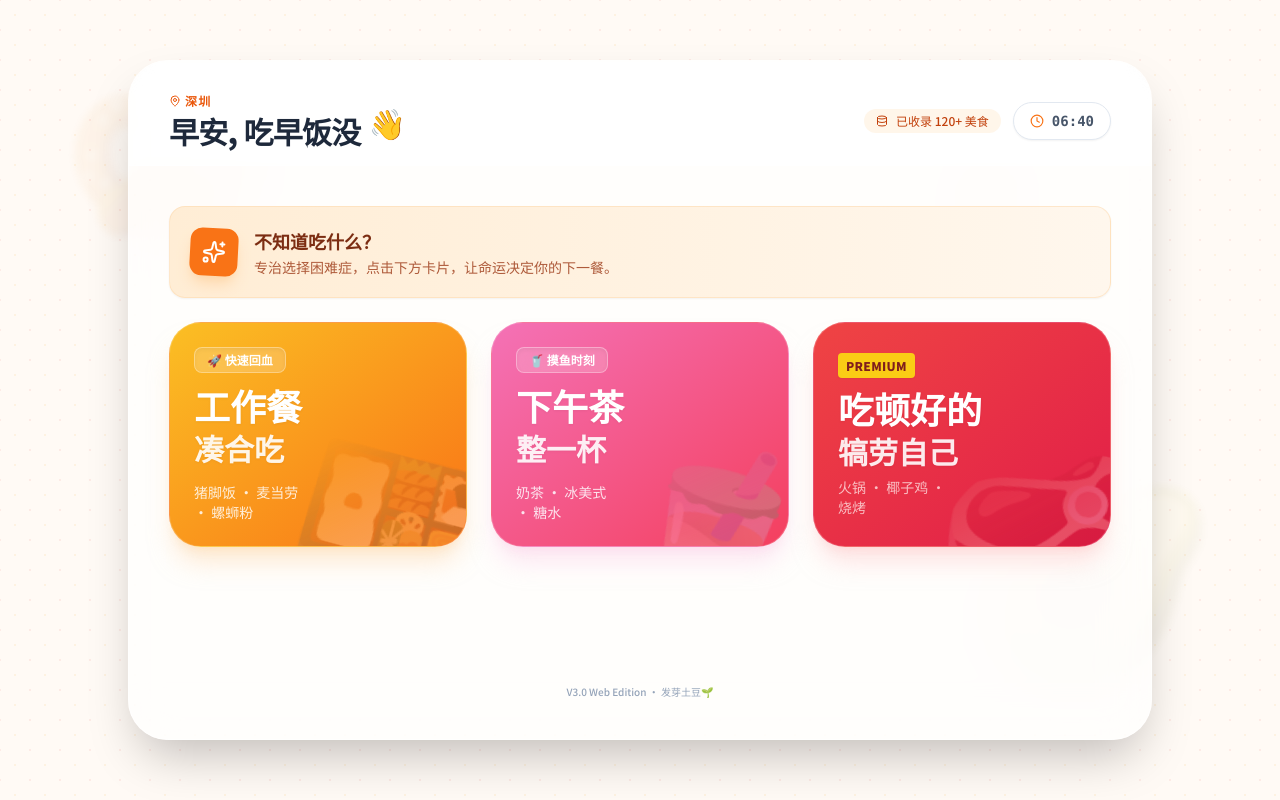
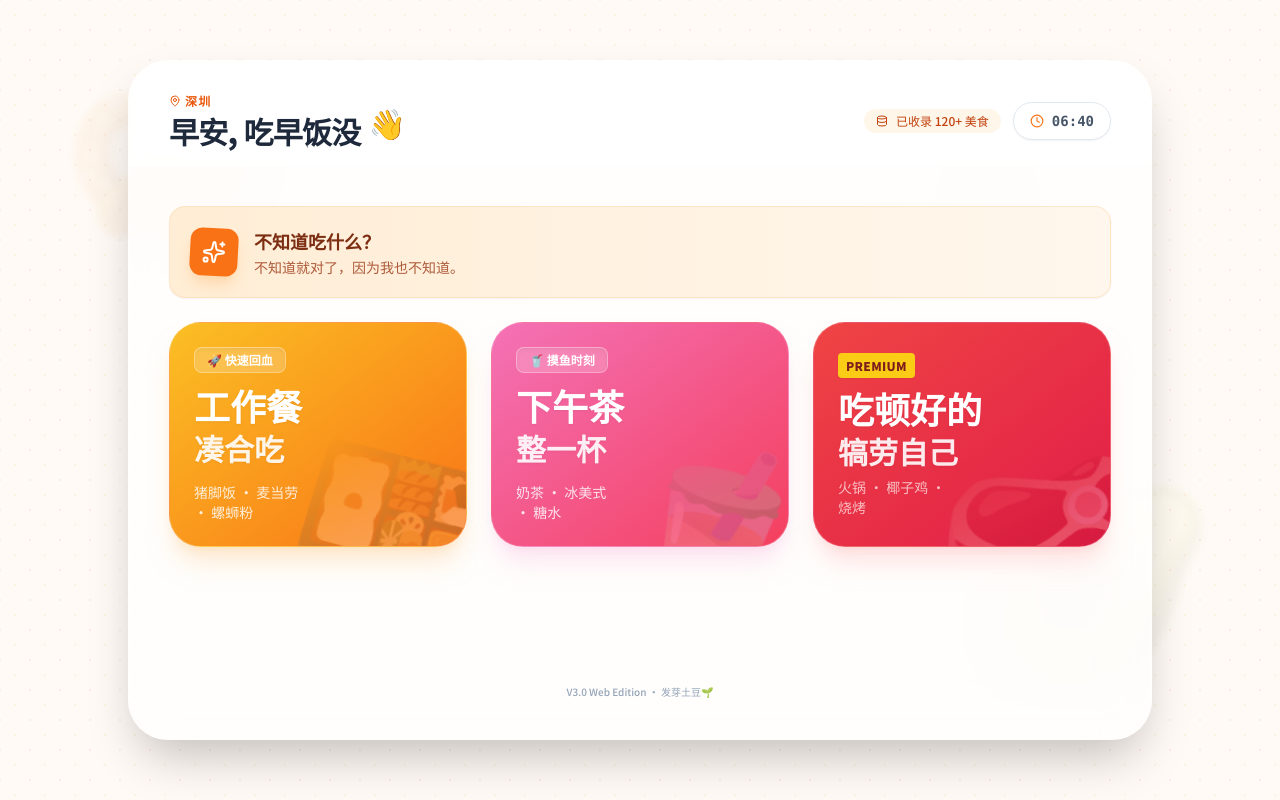
Before and after one commit to Sanynotfound/Foodie, a plain HTML site: page index.html in a window 1280 px wide. Drawn offline with nearby package versions, Linux system fonts and the light colour scheme.

Commit message:
index.html
修复了一些文案表述:)

```diff
--- a/index.html
+++ b/index.html
@@ -134,7 +134,7 @@
                 </div>
                 <div>
                     <h3 class="font-bold text-orange-900 text-base md:text-lg">不知道吃什么？</h3>
-                    <p class="text-orange-800/80 text-sm mt-0.5">专治选择困难症，点击下方卡片，让命运决定你的下一餐。</p>
+                    <p class="text-orange-800/80 text-sm mt-0.5">不知道就对了，因为我也不知道。</p>
                 </div>
             </div>
 
```
